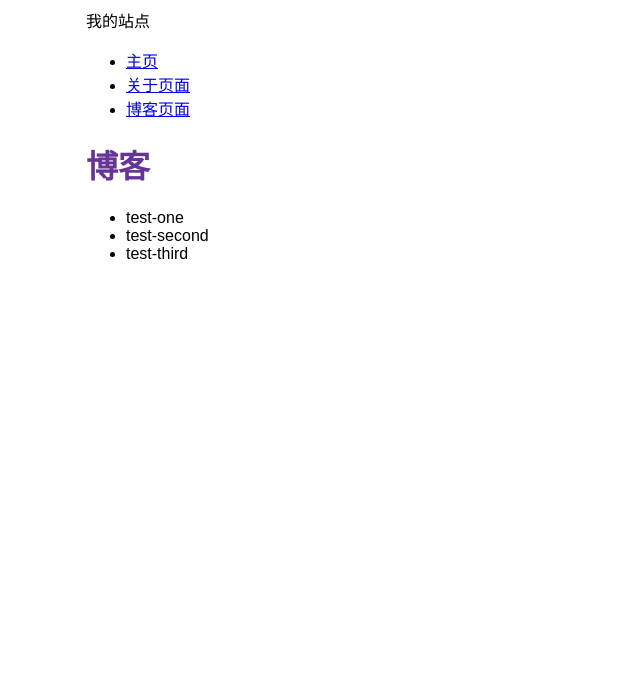
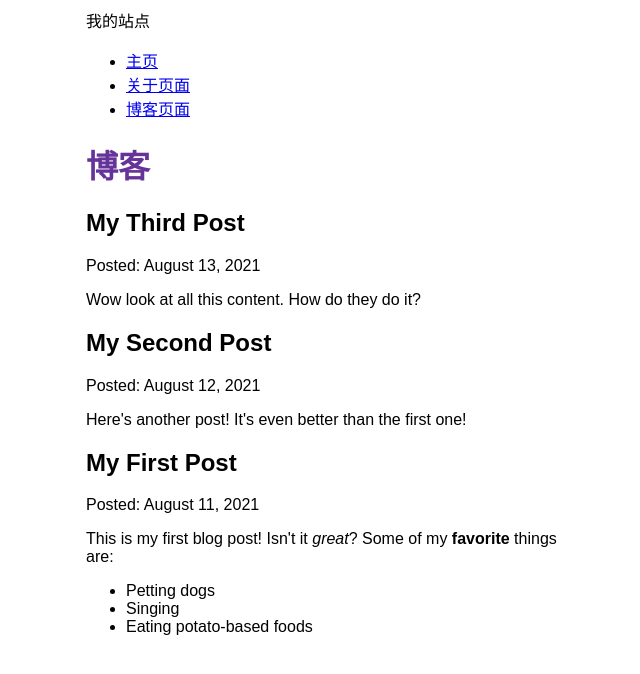
Before and after one commit to crayon-rabbit/my-first-gatsby-site, a Gatsby site: page /blog in a window 1280 px wide. Shown: the whole page, without its empty margins (304-944 px from the left). Built offline with nearby package versions, Linux system fonts and the light colour scheme; Gatsby itself is replaced by a stand-in of ours.

Commit message:
Finished Gatsby tutorial Part 5

```diff
--- a/blog/test-one.mdx
+++ b/blog/test-one.mdx
@@ -0,0 +1,11 @@
+---
+title: "My First Post"
+date: "2021-08-11"
+---
+
+This is my first blog post! Isn't it _great_?
+Some of my **favorite** things are:
+
+- Petting dogs
+- Singing
+- Eating potato-based foods
--- a/blog/test-second.mdx
+++ b/blog/test-second.mdx
@@ -0,0 +1,6 @@
+---
+title: "My Second Post"
+date: "2021-08-12"
+---
+
+Here's another post! It's even better than the first one!
--- a/blog/test-third.mdx
+++ b/blog/test-third.mdx
@@ -0,0 +1,6 @@
+---
+title: "My Third Post"
+date: "2021-08-13"
+---
+
+Wow look at all this content. How do they do it?
--- a/gatsby-config.js
+++ b/gatsby-config.js
@@ -14,5 +14,6 @@
         path: `${__dirname}/blog`,
       },
     },
+    "gatsby-plugin-mdx",
   ],
 };
--- a/package.json
+++ b/package.json
@@ -15,9 +15,12 @@
     "clean": "gatsby clean"
   },
   "dependencies": {
+    "@mdx-js/mdx": "^1.6.22",
+    "@mdx-js/react": "^1.6.22",
     "gatsby": "^3.11.1",
     "gatsby-plugin-gatsby-cloud": "^2.11.0",
     "gatsby-plugin-image": "^1.11.0",
+    "gatsby-plugin-mdx": "^2.11.0",
     "gatsby-plugin-sharp": "^3.11.0",
     "gatsby-source-filesystem": "^3.11.0",
     "react": "^17.0.1",
--- a/src/pages/blog.js
+++ b/src/pages/blog.js
@@ -1,28 +1,34 @@
 import * as React from "react";
 import { graphql } from "gatsby";
+import { MDXRenderer } from "gatsby-plugin-mdx";
 import Layout from "../components/layout";
 
 const BlogPage = ({ data }) => {
   return (
     <Layout pageTitle="博客">
-      <ul>
-        {
-          data.allFile.nodes.map(node => (
-            <li key={node.name}>
-              {node.name}
-            </li>
-          ))
-        }
-      </ul>
+      {data.allMdx.nodes.map((node) => (
+        <article key={node.id}>
+          <h2>{node.frontmatter.title}</h2>
+          <p>Posted: {node.frontmatter.date}</p>
+          <MDXRenderer>
+            {node.body}
+          </MDXRenderer>
+        </article>
+      ))}
     </Layout>
   );
 };
 
 export const query = graphql`
   query {
-    allFile {
+    allMdx(sort: { fields: frontmatter___date, order: DESC }) {
       nodes {
-        name
+        frontmatter {
+          date(formatString: "MMMM D, YYYY")
+          title
+        }
+        id
+        body
       }
     }
   }
```
Also changed, not shown: README.md.
